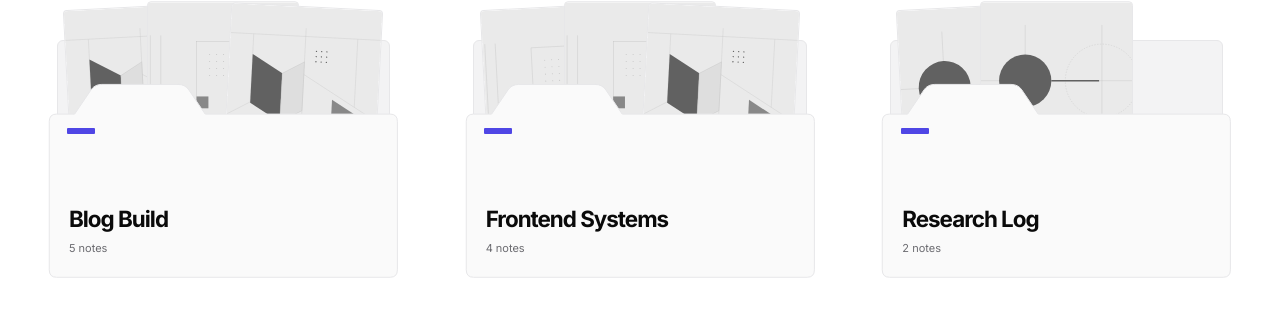
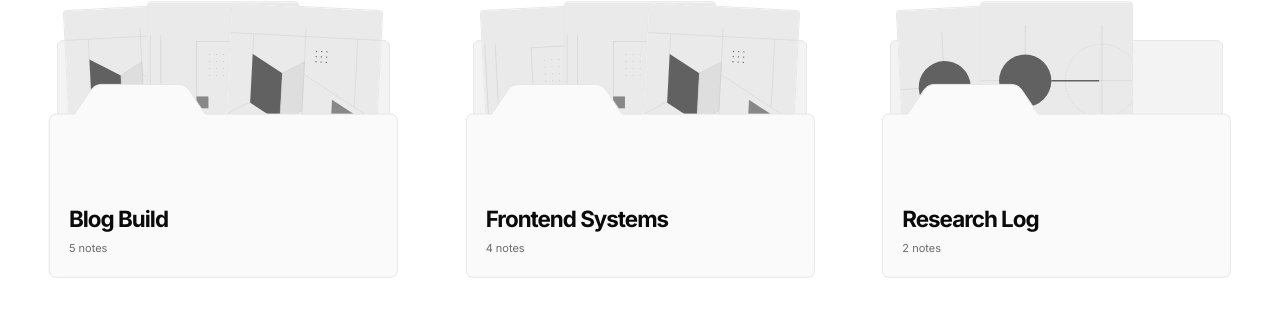
Before and after one commit to kimssammwu/kimssammwu.github.io, a Jekyll site: the page built from collections/index.html, in a window 1280 px wide. Shown: the part 376-694 px from the top of the page. Built offline with Jekyll 4.4.1, drawn with Linux system fonts in a browser that asks for light colours.

Commit message:
Remove the stray accent from collection folders
Constraint: preserve folder hover, open, and detail disclosure behavior
Confidence: high
Scope-risk: narrow
Directive: keep folder fronts free of decorative accent marks unless they communicate state
Tested: bundle exec jekyll build; git diff --check; no collection-folder-index references remain

```diff
--- a/assets/css/style.css
+++ b/assets/css/style.css
@@ -295,7 +295,6 @@ html[data-theme="dark"] .theme-icon--dark { display: none; }
 .collection-folder-front { position: absolute; z-index: 3; right: 0; bottom: 0; left: 0; height: 72%; transform-origin: 50% 100%; transition: transform .42s cubic-bezier(.2,.75,.2,1); }
 .collection-folder-shell { position: absolute; inset: 0; width: 100%; height: 100%; overflow: visible; }
 .collection-folder-shell path { fill: var(--surface); stroke: var(--line); stroke-width: 1; vector-effect: non-scaling-stroke; transition: fill .2s ease, stroke .2s ease; }
-.collection-folder-index { position: absolute; top: 25%; left: 7%; min-width: 28px; height: 6px; overflow: hidden; color: transparent; border-radius: 1px; background: var(--accent); font-size: 0; transition: width .3s cubic-bezier(.2,.7,.2,1); }
 .collection-folder-label { position: absolute; right: 27px; bottom: 26px; left: 27px; display: flex; flex-direction: column; gap: 9px; }
 .collection-folder-label strong { overflow-wrap: anywhere; font-size: clamp(19px, 1.75vw, 25px); font-weight: 650; line-height: 1.18; letter-spacing: -.045em; }
 .collection-folder-label > span { color: var(--muted); font-size: 11px; }
@@ -324,7 +323,6 @@ html[data-theme="dark"] .theme-icon--dark { display: none; }
 .collection-folder.is-open .collection-paper img { opacity: 1; filter: grayscale(1) contrast(1); }
 .collection-folder.is-open .collection-folder-front { transform: translateY(12px) scale(.985, .955); }
 .collection-folder.is-open .collection-folder-shell path { fill: var(--surface-strong); stroke: var(--muted); }
-.collection-folder.is-open .collection-folder-index { width: 44px; }
 .collection-detail { grid-column: 1 / -1; margin-top: 10px; padding: 38px 0 10px; display: grid; grid-template-columns: minmax(230px, .34fr) minmax(0, 1fr); gap: 64px; border-top: 1px solid var(--ink); border-bottom: 1px solid var(--line); opacity: 0; transform: translateY(12px); transition: opacity .24s ease, transform .32s cubic-bezier(.2,.7,.2,1); }
 .collection-detail[hidden] { display: none; }
 .collection-detail.is-visible { opacity: 1; transform: none; }
@@ -417,7 +415,6 @@ html[data-theme="dark"] .article-cover img { filter: invert(.88) hue-rotate(180d
   .tag-group li a > span:last-child { grid-column: 2; grid-row: 2; }
   .collection-shelf { min-height: 480px; padding: 28px 0 92px; grid-template-columns: repeat(2, minmax(0, 1fr)); gap: 26px 14px; }
   .collection-folder-toggle { padding: 30px 0 10px; }
-  .collection-folder-index { left: 10%; width: 22px; height: 4px; }
   .collection-folder-label { right: 17px; bottom: 17px; left: 17px; gap: 5px; }
   .collection-folder-label strong { font-size: clamp(14px, 4.1vw, 17px); }
   .collection-folder-label > span { font-size: 9px; }
--- a/collections/index.html
+++ b/collections/index.html
@@ -13,7 +13,6 @@ body_class: collections-page
   {% for collection in site.data.post_collections %}
     {% assign collection_posts = site.posts | where: "collection_id", collection.id %}
     {% if collection_posts.size > 0 %}
-    {% assign collection_number = forloop.index %}
     <article class="collection-folder" id="{{ collection.id | slugify }}">
       <button
         class="collection-folder-toggle"
@@ -38,7 +37,6 @@ body_class: collections-page
             <svg class="collection-folder-shell" viewBox="0 0 400 220" preserveAspectRatio="none" focusable="false">
               <path d="M 8 48 Q 8 40 16 40 H 36 L 54 14 Q 58 8 66 8 H 150 Q 158 8 162 14 L 180 40 H 384 Q 392 40 392 48 V 208 Q 392 216 384 216 H 16 Q 8 216 8 208 Z"></path>
             </svg>
-            <span class="collection-folder-index">{% if collection_number < 10 %}0{% endif %}{{ collection_number }}</span>
             <span class="collection-folder-label">
               <strong>{{ collection.title }}</strong>
               <span>{{ collection_posts.size }} notes</span>
```
